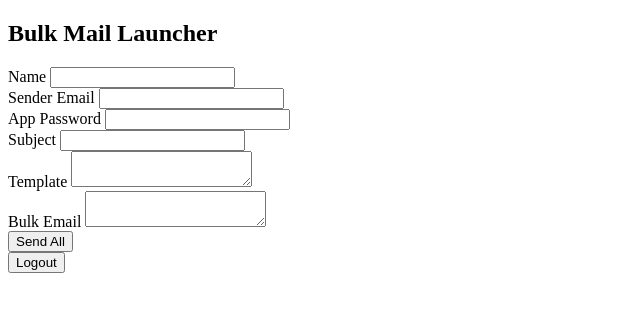
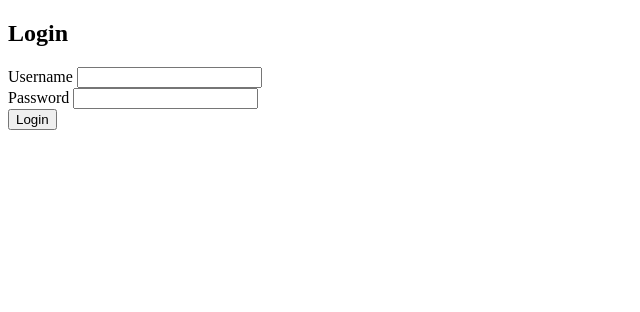
Before and after one commit to rnfyatendra-lab/Montimahur, a website: page public/login.html in a window 1280 px wide. Shown: the whole page, without its empty margins (0-640 px from the left). Drawn offline with Linux system fonts and the light colour scheme.

Commit message:
Update login.html

```diff
--- a/public/login.html
+++ b/public/login.html
@@ -3,49 +3,51 @@
 <head>
   <meta charset="UTF-8" />
   <meta name="viewport" content="width=device-width,initial-scale=1.0" />
-  <title>Bulk Mail Launcher</title>
+  <title>Login</title>
   <link rel="stylesheet" href="style.css" />
 </head>
 <body>
-  <div class="landscape-shell">
-    <div class="landscape-card">
-      <h2 class="landscape-title">Bulk Mail Launcher</h2>
+  <div class="login-shell">
+    <div class="login-card">
+      <h2 class="login-title">Login</h2>
 
-      <form id="mailForm" class="landscape-grid">
+      <form id="loginForm">
         <div class="form-group">
-          <label for="senderName">Name</label>
-          <input type="text" id="senderName" name="senderName" required />
+          <label for="username">Username</label>
+          <input type="text" id="username" name="username" required />
         </div>
+
         <div class="form-group">
-          <label for="senderEmail">Sender Email</label>
-          <input type="email" id="senderEmail" name="senderEmail" required />
+          <label for="password">Password</label>
+          <input type="password" id="password" name="password" required />
         </div>
-        <div class="form-group">
-          <label for="appPassword">App Password</label>
-          <input type="password" id="appPassword" name="appPassword" required />
-        </div>
-        <div class="form-group">
-          <label for="subject">Subject</label>
-          <input type="text" id="subject" name="subject" required />
-        </div>
-        <div class="form-group">
-          <label for="message">Template</label>
-          <textarea id="message" name="message" required></textarea>
-        </div>
-        <div class="form-group">
-          <label for="recipients">Bulk Email</label>
-          <textarea id="recipients" name="recipients" required></textarea>
-        </div>
-        <div class="form-group">
-          <button type="submit" id="sendBtn" class="btn primary">Send All</button>
-        </div>
-        <div class="form-group">
-          <button type="button" id="logoutBtn" class="btn primary">Logout</button>
-        </div>
+
+        <button type="submit" class="btn primary">Login</button>
       </form>
     </div>
   </div>
 
-  <script src="script.js"></script>
+  <script>
+    document.getElementById("loginForm").addEventListener("submit", async (e) => {
+      e.preventDefault();
+
+      const username = document.getElementById("username").value;
+      const password = document.getElementById("password").value;
+
+      const res = await fetch("/login", {
+        method: "POST",
+        headers: { "Content-Type": "application/json" },
+        body: JSON.stringify({ username, password })
+      });
+      const result = await res.json();
+
+      if (result.success) {
+        // ✅ अब हमेशा launcher पर redirect होगा
+        window.location.href = "/launcher";
+      } else {
+        alert(result.message || "❌ Login Failed");
+      }
+    });
+  </script>
 </body>
 </html>
```
